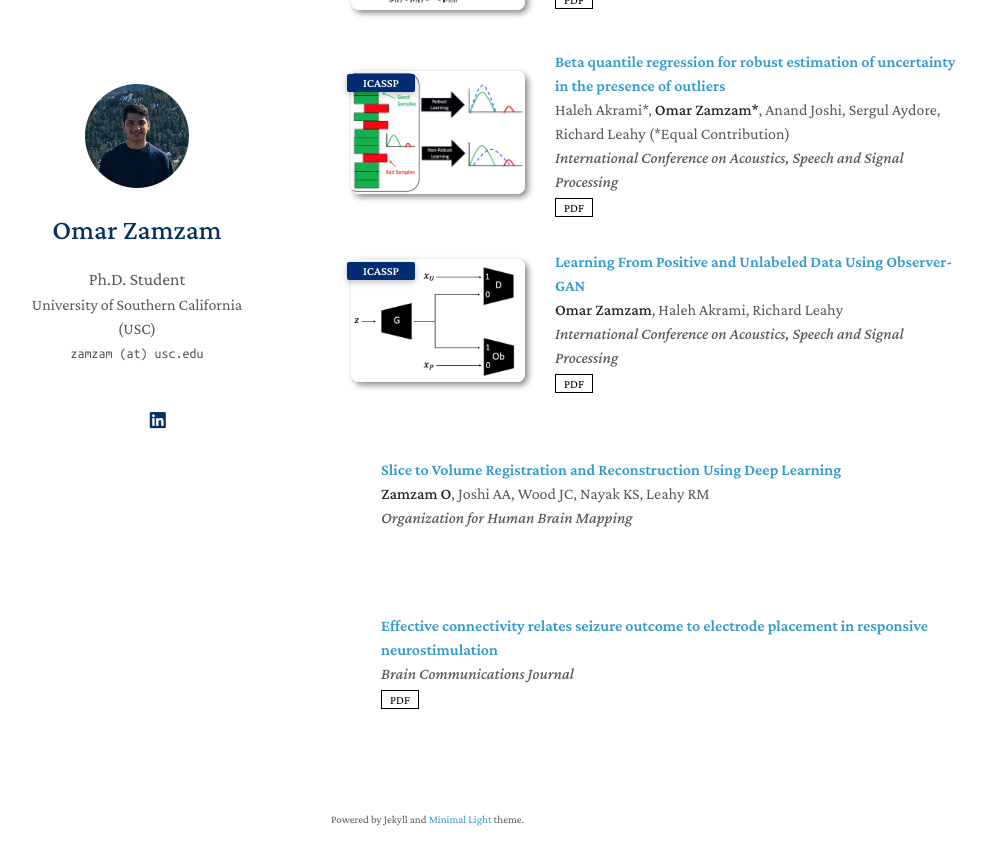
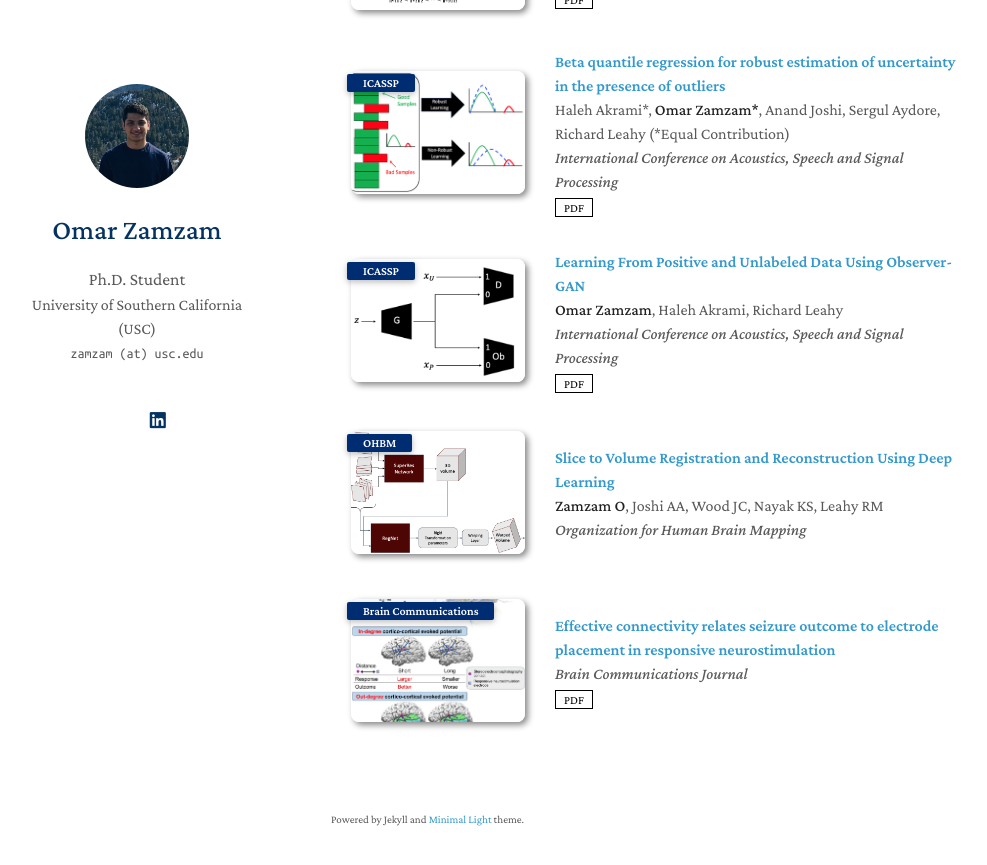
Before and after one commit to OmarSZamzam/OmarSZamzam.github.io, a Jekyll site: the page built from index.md, in a window 1280 px wide and 900 px high, scrolled down 1337 px. Shown: the top 865 px of the window, without its empty margins (139-1126 px from the left). Built offline with Jekyll 4.4.1, drawn with Linux system fonts in a browser that asks for light colours; a style sheet for code colours, icons or effects is not loaded; our own code applies the rules of GitHub Pages for plain Markdown files.

Commit message:
Initial Commit

```diff
--- a/_data/publications.yml
+++ b/_data/publications.yml
@@ -46,16 +46,16 @@ main:
     pdf: #https://arxiv.org/pdf/2306.00988.pdf
     code: #https://github.com/MrGiovanni/ContinualLearning
     bibtex: #https://bib.yliu.me/MICCAI23.txt
-    image: #./assets/img/teaser_example_2.png
+    image: ./assets/img/slice2Vol.png
     notes: #Early Accept
 
   - title: "Effective connectivity relates seizure outcome to electrode placement in responsive neurostimulation"
     authors: #<strong>Yaoyao Liu</strong>, Yuting Su, An-An Liu, Bernt Schiele, Qianru Sun
-    conference_short:
+    conference_short: Brain Communications
     conference: Brain Communications Journal
     pdf: https://academic.oup.com/braincomms/article/6/1/fcae035/7612561
     code: #https://github.com/yaoyao-liu/class-incremental-learning/tree/main/mnemonics-training
     page: #https://class-il.mpi-inf.mpg.de/mnemonics/
     bibtex: #https://class-il.mpi-inf.mpg.de/mnemonics/
     notes: #Oral Presentation
-    image: #./assets/img/teaser_example.png
+    image: ./assets/img/effective.jpeg
```
Also changed, not shown: assets/img/effective.jpeg (added), assets/img/slice2Vol.png (added).
